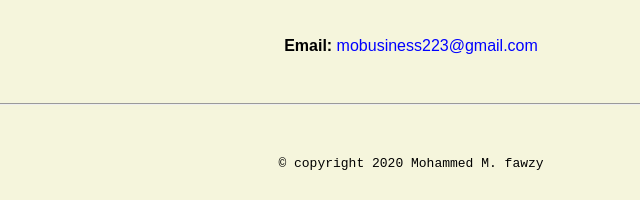
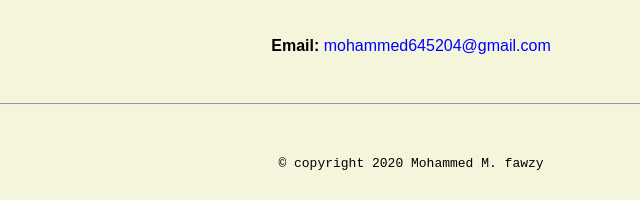
Before and after one commit to mohammed3523/mohammed3523.github.io, a plain HTML site: page index.html in a window 1280 px wide. Shown: the part 1025-1225 px from the top of the page, 229-869 px from the left. Drawn offline with Linux system fonts and the light colour scheme.

Commit message:
Update index.html

```diff
--- a/index.html
+++ b/index.html
@@ -24,7 +24,7 @@
       <h2>Credentials and portfolio</h2>
       <p><a href="resume.html"> My Resume</a> |<a href="http://github.com/mohammed3523">My Github</a></p>
                                                                <h2>Contact</h2>
-                                      <p><b>Email:</b><a href="mailto:mobusiness223@gmail.com"> mobusiness223@gmail.com
+                                      <p><b>Email:</b><a href="mailto:mohammed645204@gmail.com"> mohammed645204@gmail.com
 </a></p>
   </body>
 
```
